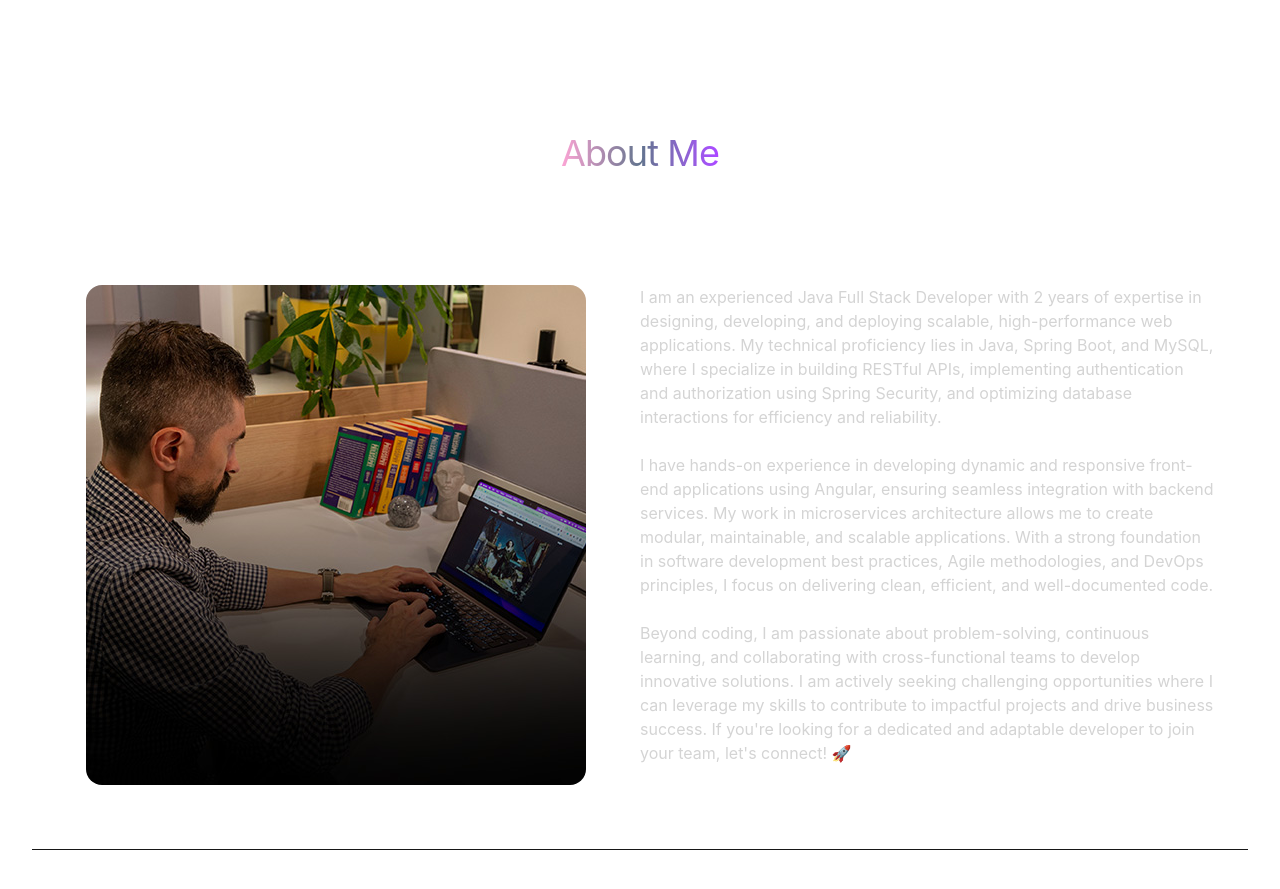
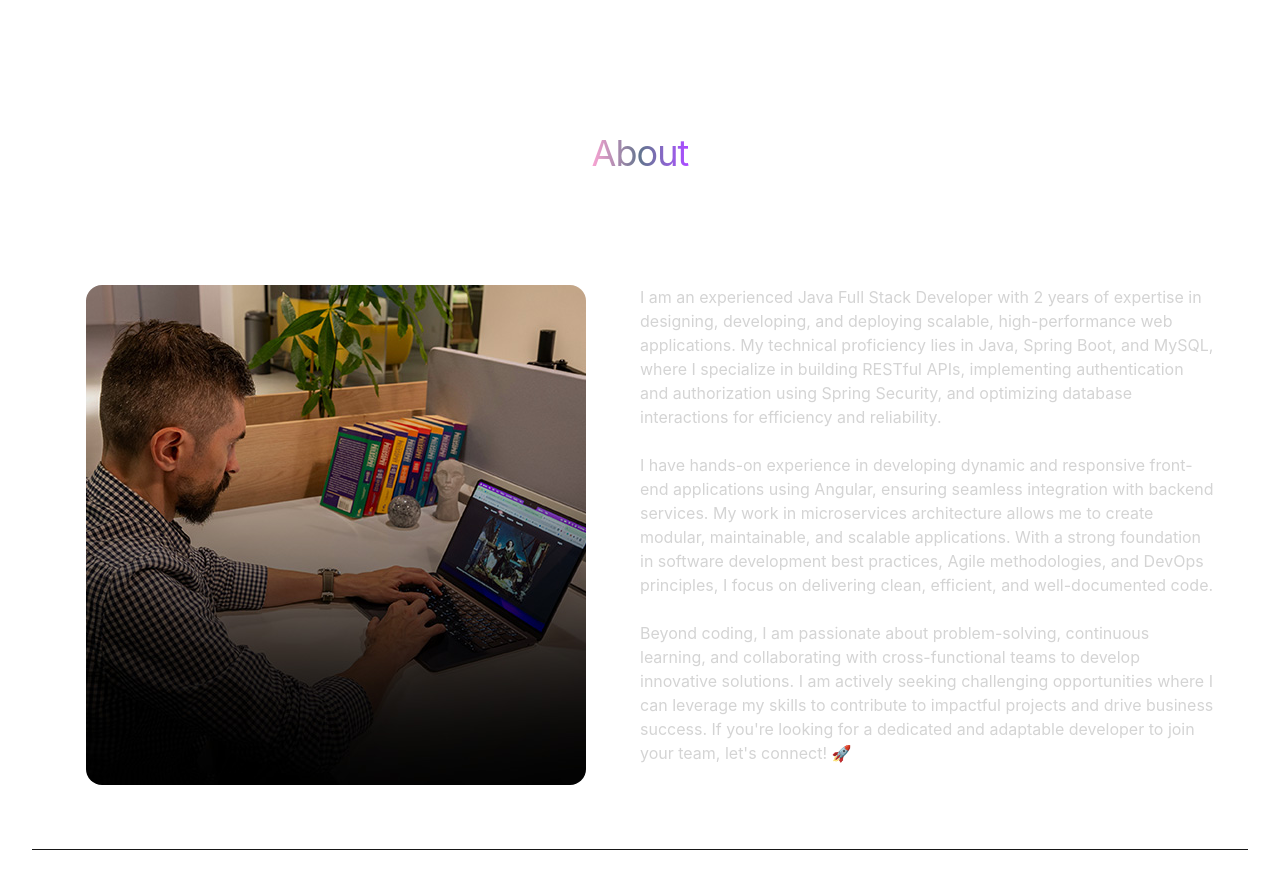
Before and after one commit to NilShiv/Nilesh_Shivpuje_Portfolio_React, a React (Vite) app: page / in a window 1280 px wide. Shown: the part 920-1809 px from the top of the page. Built offline with nearby package versions, Linux system fonts and the light colour scheme.

Commit message:
about commit

```diff
--- a/src/components/About.jsx
+++ b/src/components/About.jsx
@@ -6,7 +6,7 @@ const About = () => {
     <div className="border-b border-neutral-900 pb-8 lg:mb-35">
       <h1 className="my-20 text-center text-4xl">
         <span className="bg-gradient-to-r from-pink-300 via-slate-500 to-purple-500 bg-clip-text text-4xl tracking-tight text-transparent">
-          About Me
+          About
         </span>
       </h1>
       <div className="flex flex-wrap">
```
